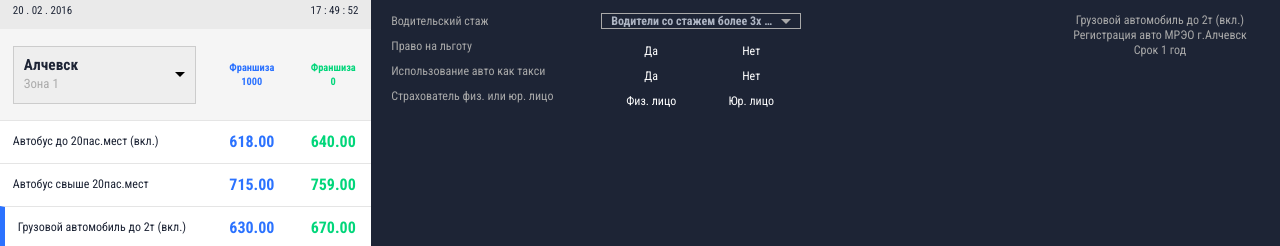
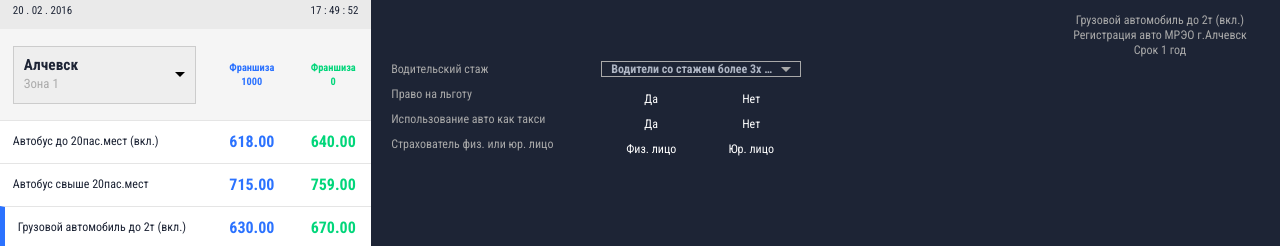
Before and after one commit to Rina1010/insuranceCompany, a plain HTML site: page 03-getQuoteStep1.html in a window 1280 px wide. Shown: the part 123-369 px from the top of the page. Drawn offline with Linux system fonts and the light colour scheme.

Commit message:
add changes

```diff
--- a/03-getQuoteStep1.html
+++ b/03-getQuoteStep1.html
@@ -187,7 +187,7 @@
                     <div class="main-form">
                         <div class="form-wrap">
                             <div class="quote-form">
-                                <div class="form-centered-wrap prices">
+                                <div class="form-centered-wrap prices first-quote-step">
                                     <div class="check-user-info">
                                         <p>Грузовой автомобиль до 2т (вкл.)</p>
                                         <p>Регистрация авто МРЭО г.Алчевск</p>
--- a/styles/styles.css
+++ b/styles/styles.css
@@ -718,6 +718,10 @@ p.form-title {
     padding-right: 230px;
 }
 
+.quote-form .first-quote-step .form-inner {
+    padding-top: 6vh;
+}
+
 .quote-form .form-centered-wrap.full-width .form-inner {
     max-width: 100%;
 }
```
Also changed, not shown: 04-getQuoteStep2.html (+1 -1 lines).
